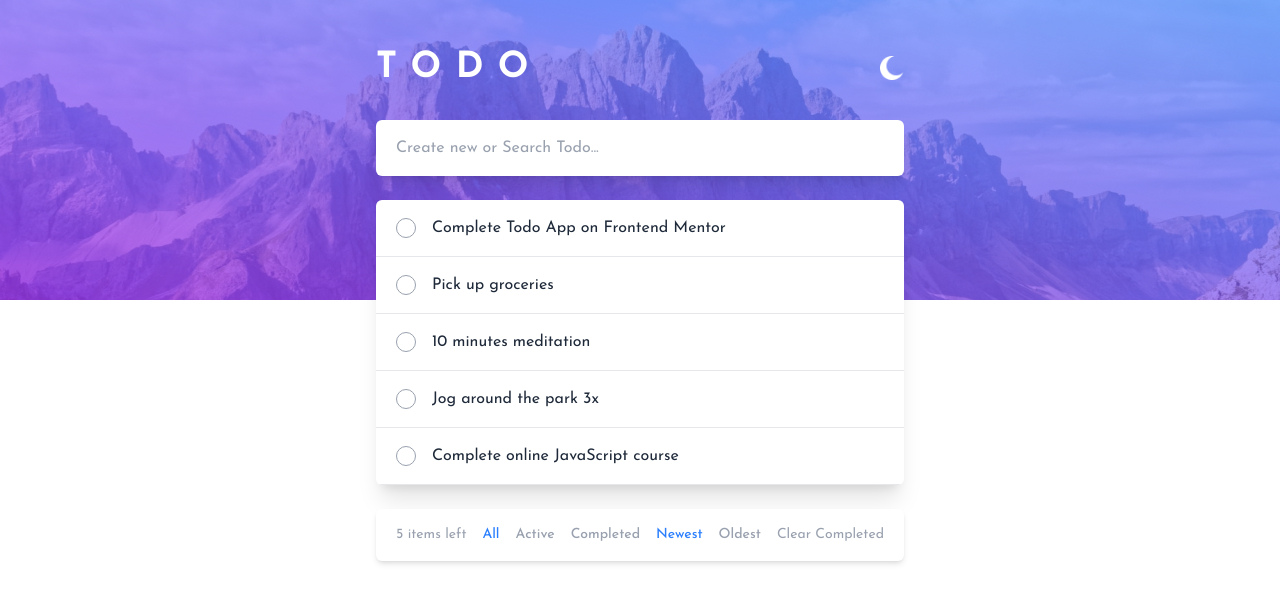
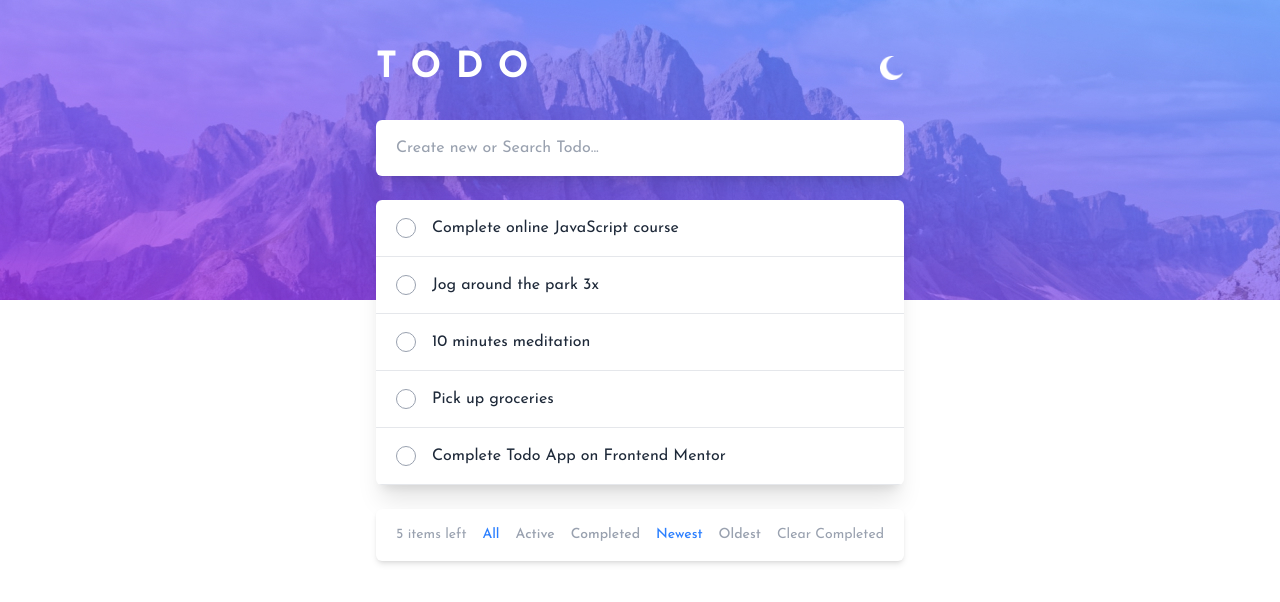
Before and after one commit to Al-A4AP/todo, a React (Vite) app: page / in a window 1280 px wide. Shown: the top 602 px of the page. Built offline with nearby package versions, Linux system fonts and the light colour scheme.

Commit message:
number ke any

```diff
--- a/src/components/todo/Todo.tsx
+++ b/src/components/todo/Todo.tsx
@@ -11,31 +11,31 @@ export default function Todo() {
       id: crypto.randomUUID(),
       text: "Complete online JavaScript course",
       completed: false,
-      createdAt: Date.now(),
+      createdAt: crypto.randomUUID(),
     },
     {
       id: crypto.randomUUID(),
       text: "Jog around the park 3x",
       completed: false,
-      createdAt: Date.now() + 1,
+      createdAt: crypto.randomUUID() + 1,
     },
     {
       id: crypto.randomUUID(),
       text: "10 minutes meditation",
       completed: false,
-      createdAt: Date.now() + 2,
+      createdAt: crypto.randomUUID() + 2,
     },
     {
       id: crypto.randomUUID(),
       text: "Pick up groceries",
       completed: false,
-      createdAt: Date.now() + 3,
+      createdAt: crypto.randomUUID() + 3,
     },
     {
       id: crypto.randomUUID(),
       text: "Complete Todo App on Frontend Mentor",
       completed: false,
-      createdAt: Date.now() + 4,
+      createdAt: crypto.randomUUID() + 4,
     },
   ];
 
--- a/src/components/todo/TodoItem.tsx
+++ b/src/components/todo/TodoItem.tsx
@@ -24,7 +24,7 @@ export default function TodoItem({ todo, dispatch }: Props) {
         className={`w-5 h-5 rounded-full border flex items-center justify-center cursor-pointer
         ${
           todo.completed
-            ? "bg-gradient-to-r from-purple-400 to-blue-500 border-none"
+            ? "bg-linear-to-r from-purple-400 to-blue-500 border-none"
             : "border-gray-400 dark:border-gray-500"
         }`}
       >
--- a/src/components/todo/todoReducer.ts
+++ b/src/components/todo/todoReducer.ts
@@ -2,7 +2,7 @@ export interface TodoType {
   id: string;
   text: string;
   completed: boolean;
-  createdAt: number;
+  createdAt: any;
 }
 
 export type FilterType = "all" | "active" | "completed";
```
